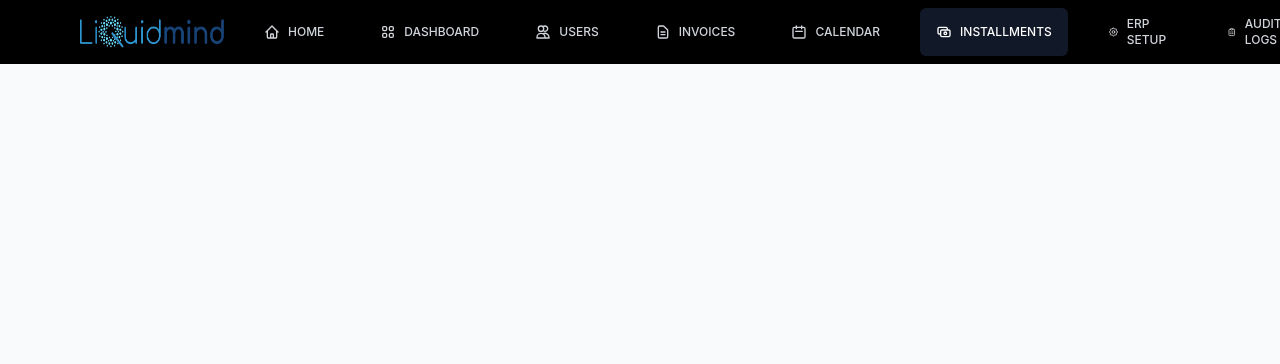
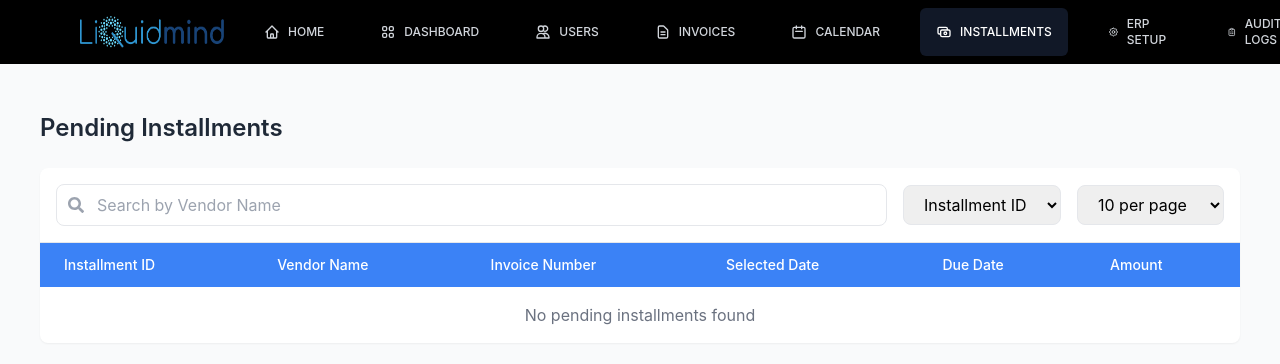
Before and after one commit to thecolossalsparkle/liquidrbac, a React (Create React App) app: page /installments in a window 1280 px wide. Shown: the top 364 px of the page. Built offline with nearby package versions, Linux system fonts and the light colour scheme.

Commit message:
Installments page

```diff
--- a/package.json
+++ b/package.json
@@ -8,8 +8,10 @@
     "date-fns": "^4.1.0",
     "react": "^18.2.0",
     "react-dom": "^18.2.0",
+    "react-icons": "^5.4.0",
     "react-router-dom": "^6.28.2",
     "react-scripts": "5.0.1",
+    "styled-components": "^6.1.14",
     "web-vitals": "^4.2.4"
   },
   "scripts": {
--- a/src/App.js
+++ b/src/App.js
@@ -6,6 +6,7 @@ import Users from './pages/Users';
 import Invoices from './pages/Invoices';
 import Calendar from './pages/Calendar';
 import Home from './pages/Home';
+import Installments from './pages/Installments';
 import './App.css';
 
 function App() {
@@ -18,6 +19,7 @@ function App() {
           <Route path="/users" element={<Users />} />
           <Route path="/invoices" element={<Invoices />} />
           <Route path="/calendar" element={<Calendar />} />
+          <Route path="/installments" element={<Installments />} />
         </Routes>
       </PageLayout>
     </Router>
--- /dev/null
+++ b/src/components/installments/InstallmentsFilters.jsx
@@ -0,0 +1,51 @@
+import React from 'react';
+import { FaSearch } from 'react-icons/fa';
+
+const InstallmentsFilters = ({
+  searchQuery,
+  setSearchQuery,
+  selectedFilter,
+  setSelectedFilter,
+  itemsPerPage,
+  setItemsPerPage
+}) => {
+  const filterOptions = ['Installment ID', 'Vendor Name'];
+  const pageOptions = [10, 20, 30, 50];
+
+  return (
+    <div className="p-4 border-b flex items-center gap-4">
+      <div className="relative flex-1">
+        <FaSearch className="absolute left-3 top-1/2 transform -translate-y-1/2 text-gray-400" />
+        <input
+          type="text"
+          placeholder="Search by Vendor Name"
+          className="pl-10 pr-4 py-2 border rounded-lg w-full focus:outline-none focus:ring-2 focus:ring-blue-500"
+          value={searchQuery}
+          onChange={(e) => setSearchQuery(e.target.value)}
+        />
+      </div>
+
+      <select
+        className="border rounded-lg px-4 py-2 focus:outline-none focus:ring-2 focus:ring-blue-500"
+        value={selectedFilter}
+        onChange={(e) => setSelectedFilter(e.target.value)}
+      >
+        {filterOptions.map(option => (
+          <option key={option} value={option}>{option}</option>
+        ))}
+      </select>
+
+      <select
+        className="border rounded-lg px-4 py-2 focus:outline-none focus:ring-2 focus:ring-blue-500"
+        value={itemsPerPage}
+        onChange={(e) => setItemsPerPage(Number(e.target.value))}
+      >
+        {pageOptions.map(option => (
+          <option key={option} value={option}>{option} per page</option>
+        ))}
+      </select>
+    </div>
+  );
+};
+
+export default InstallmentsFilters;
--- /dev/null
+++ b/src/components/installments/InstallmentsHeader.jsx
@@ -0,0 +1,13 @@
+import React from 'react';
+
+const InstallmentsHeader = () => {
+  return (
+    <div className="flex justify-between items-center">
+      <h1 className="text-2xl font-semibold text-gray-800">
+        Pending Installments
+      </h1>
+    </div>
+  );
+};
+
+export default InstallmentsHeader;
--- /dev/null
+++ b/src/components/installments/InstallmentsTable.jsx
@@ -0,0 +1,59 @@
+import React from 'react';
+
+const InstallmentsTable = ({ installments }) => {
+  const headers = [
+    'Installment ID',
+    'Vendor Name',
+    'Invoice Number',
+    'Selected Date',
+    'Due Date',
+    'Amount'
+  ];
+
+  return (
+    <div className="overflow-x-auto">
+      <table className="min-w-full">
+        <thead>
+          <tr className="bg-blue-500">
+            {headers.map((header) => (
+              <th
+                key={header}
+                className="px-6 py-3 text-left text-sm font-medium text-white"
+              >
+                {header}
+              </th>
+            ))}
+          </tr>
+        </thead>
+        <tbody>
+          {installments.length === 0 ? (
+            <tr>
+              <td
+                colSpan={headers.length}
+                className="px-6 py-4 text-center text-gray-500"
+              >
+                No pending installments found
+              </td>
+            </tr>
+          ) : (
+            installments.map((installment) => (
+              <tr
+                key={installment.id}
+                className="border-b hover:bg-gray-50"
+              >
+                <td className="px-6 py-4">{installment.id}</td>
+                <td className="px-6 py-4">{installment.vendorName}</td>
+                <td className="px-6 py-4">{installment.invoiceNumber}</td>
+                <td className="px-6 py-4">{installment.selectedDate}</td>
+                <td className="px-6 py-4">{installment.dueDate}</td>
+                <td className="px-6 py-4">{installment.amount}</td>
+              </tr>
+            ))
+          )}
+        </tbody>
+      </table>
+    </div>
+  );
+};
+
+export default InstallmentsTable;
--- /dev/null
+++ b/src/pages/Installments.jsx
@@ -0,0 +1,30 @@
+import React, { useState } from 'react';
+import InstallmentsHeader from '../components/installments/InstallmentsHeader';
+import InstallmentsTable from '../components/installments/InstallmentsTable';
+import InstallmentsFilters from '../components/installments/InstallmentsFilters';
+
+const Installments = () => {
+  const [searchQuery, setSearchQuery] = useState('');
+  const [selectedFilter, setSelectedFilter] = useState('Installment ID');
+  const [itemsPerPage, setItemsPerPage] = useState(10);
+  const [installments, setInstallments] = useState([]);
+
+  return (
+    <div className="p-6">
+      <InstallmentsHeader />
+      <div className="bg-white rounded-lg shadow-sm mt-6">
+        <InstallmentsFilters
+          searchQuery={searchQuery}
+          setSearchQuery={setSearchQuery}
+          selectedFilter={selectedFilter}
+          setSelectedFilter={setSelectedFilter}
+          itemsPerPage={itemsPerPage}
+          setItemsPerPage={setItemsPerPage}
+        />
+        <InstallmentsTable installments={installments} />
+      </div>
+    </div>
+  );
+};
+
+export default Installments;
--- a/src/pages/Invoices.jsx
+++ b/src/pages/Invoices.jsx
@@ -1,4 +1,4 @@
-import React, { useState } from 'react';
+import React, { useState, useMemo } from 'react';
 import SearchInput from '../components/common/SearchInput';
 import Table from '../components/common/Table';
 import Button from '../components/common/Button';
@@ -16,6 +16,7 @@ const Invoices = () => {
   const [showBulkUploadModal, setShowBulkUploadModal] = useState(false);
   const [selectedStatus, setSelectedStatus] = useState('all');
   const [selectedTimeRange, setSelectedTimeRange] = useState('all');
+  const [searchQuery, setSearchQuery] = useState('');
 
   // Mock data for initial render
   const [invoices] = useState([
@@ -72,10 +73,23 @@ const Invoices = () => {
     }
   ]);
 
-  const totalPages = entriesPerPage === 'all' ? 1 : Math.ceil(invoices.length / entriesPerPage);
+  const filteredInvoices = useMemo(() => {
+    if (!searchQuery.trim()) return invoices;
+
+    const searchTerm = searchQuery.toLowerCase().trim();
+    return invoices.filter(invoice =>
+      invoice.id.toLowerCase().includes(searchTerm) ||
+      invoice.customer.toLowerCase().includes(searchTerm) ||
+      invoice.vendor.name.toLowerCase().includes(searchTerm) ||
+      invoice.amount.toLowerCase().includes(searchTerm) ||
+      invoice.status.toLowerCase().includes(searchTerm)
+    );
+  }, [searchQuery, invoices]);
+
+  const totalPages = entriesPerPage === 'all' ? 1 : Math.ceil(filteredInvoices.length / entriesPerPage);
   const paginatedInvoices = entriesPerPage === 'all'
-    ? invoices
-    : invoices.slice((currentPage - 1) * entriesPerPage, currentPage * entriesPerPage);
+    ? filteredInvoices
+    : filteredInvoices.slice((currentPage - 1) * entriesPerPage, currentPage * entriesPerPage);
 
   const handleView = (invoice) => {
     setSelectedInvoice(invoice);
@@ -95,7 +109,10 @@ const Invoices = () => {
   return (
     <div className="space-y-6">
       <div className="flex flex-col sm:flex-row justify-between items-start sm:items-center gap-4">
+        <div>
           <h1 className="text-2xl font-semibold">Invoice Management</h1>
+          <p className="text-gray-500">Manage and track your invoices</p>
+        </div>
         <div className="flex flex-wrap gap-3 w-full sm:w-auto">
           <Button
             variant="secondary"
@@ -118,18 +135,23 @@ const Invoices = () => {
       </div>
 
       <div className="bg-white rounded-lg p-4 sm:p-6 shadow-sm">
-        <div className="space-y-4 mb-6">
-          <div className="w-full">
+        <div className="mb-6">
+          <div className="flex flex-col sm:flex-row sm:items-center gap-4">
+            <div className="w-full sm:flex-1">
               <SearchInput
                 placeholder="Search invoices..."
-              onChange={(e) => console.log(e.target.value)}
+                onChange={(e) => {
+                  setSearchQuery(e.target.value);
+                  setCurrentPage(1); // Reset to first page when searching
+                }}
+                value={searchQuery}
               />
             </div>
-
-          <div className="grid grid-cols-2 gap-2">
+            <div className="relative w-full sm:w-48">
+              <div className="relative">
                 <select
-              className={`form-select rounded-md border-gray-300 w-full ${
-                selectedStatus !== 'all' ? 'bg-blue-50 border-blue-300' : ''
+                  className={`appearance-none w-full px-4 py-2 pl-10 pr-8 border border-gray-300 rounded-lg focus:outline-none focus:ring-1 focus:ring-blue-500 ${
+                    selectedStatus !== 'all' ? 'bg-blue-50' : 'bg-white'
                   }`}
                   value={selectedStatus}
                   onChange={(e) => setSelectedStatus(e.target.value)}
@@ -139,9 +161,23 @@ const Invoices = () => {
                   <option value="pending">Pending</option>
                   <option value="overdue">Overdue</option>
                 </select>
+                <div className="absolute inset-y-0 left-0 pl-3 flex items-center pointer-events-none">
+                  <svg className="h-5 w-5 text-gray-400" viewBox="0 0 24 24" fill="none" stroke="currentColor">
+                    <path strokeLinecap="round" strokeLinejoin="round" strokeWidth={2} d="M9 12l2 2 4-4m6 2a9 9 0 11-18 0 9 9 0 0118 0z" />
+                  </svg>
+                </div>
+                <div className="absolute inset-y-0 right-0 pr-3 flex items-center pointer-events-none">
+                  <svg className="h-5 w-5 text-gray-400" viewBox="0 0 24 24" fill="none" stroke="currentColor">
+                    <path strokeLinecap="round" strokeLinejoin="round" strokeWidth={2} d="M19 9l-7 7-7-7" />
+                  </svg>
+                </div>
+              </div>
+            </div>
+            <div className="relative w-full sm:w-48">
+              <div className="relative">
                 <select
-              className={`form-select rounded-md border-gray-300 w-full ${
-                selectedTimeRange !== 'all' ? 'bg-blue-50 border-blue-300' : ''
+                  className={`appearance-none w-full px-4 py-2 pl-10 pr-8 border border-gray-300 rounded-lg focus:outline-none focus:ring-1 focus:ring-blue-500 ${
+                    selectedTimeRange !== 'all' ? 'bg-blue-50' : 'bg-white'
                   }`}
                   value={selectedTimeRange}
                   onChange={(e) => setSelectedTimeRange(e.target.value)}
@@ -151,6 +187,18 @@ const Invoices = () => {
                   <option value="last_month">Last Month</option>
                   <option value="custom">Custom Range</option>
                 </select>
+                <div className="absolute inset-y-0 left-0 pl-3 flex items-center pointer-events-none">
+                  <svg className="h-5 w-5 text-gray-400" viewBox="0 0 24 24" fill="none" stroke="currentColor">
+                    <path strokeLinecap="round" strokeLinejoin="round" strokeWidth={2} d="M8 7V3m8 4V3m-9 8h10M5 21h14a2 2 0 002-2V7a2 2 0 00-2-2H5a2 2 0 00-2 2v12a2 2 0 002 2z" />
+                  </svg>
+                </div>
+                <div className="absolute inset-y-0 right-0 pr-3 flex items-center pointer-events-none">
+                  <svg className="h-5 w-5 text-gray-400" viewBox="0 0 24 24" fill="none" stroke="currentColor">
+                    <path strokeLinecap="round" strokeLinejoin="round" strokeWidth={2} d="M19 9l-7 7-7-7" />
+                  </svg>
+                </div>
+              </div>
+            </div>
           </div>
         </div>
 
@@ -202,7 +250,7 @@ const Invoices = () => {
         </div>
 
         <div className="mt-4 space-y-4 sm:space-y-0 sm:flex sm:items-center sm:justify-between border-t border-gray-200 pt-4">
-          <div className="flex flex-col sm:flex-row items-start sm:items-center gap-2">
+          <div className="flex flex-col sm:flex-row items-center sm:items-center gap-2">
             <div className="flex items-center gap-2">
               <span className="text-gray-600 whitespace-nowrap">Show entries:</span>
               <select
@@ -220,10 +268,10 @@ const Invoices = () => {
                 <option value="all">All</option>
               </select>
             </div>
-            <span className="text-sm text-gray-700">
-              Showing {entriesPerPage === 'all' ? 'all' : Math.min((currentPage - 1) * entriesPerPage + 1, invoices.length)} to{' '}
-              {entriesPerPage === 'all' ? invoices.length : Math.min(currentPage * entriesPerPage, invoices.length)} of{' '}
-              {invoices.length} entries
+            <span className="text-sm text-gray-700 text-center">
+              Showing {entriesPerPage === 'all' ? 'all' : Math.min((currentPage - 1) * entriesPerPage + 1, filteredInvoices.length)} to{' '}
+              {entriesPerPage === 'all' ? filteredInvoices.length : Math.min(currentPage * entriesPerPage, filteredInvoices.length)} of{' '}
+              {filteredInvoices.length} entries
             </span>
           </div>
 
```
Also changed, not shown: src/pages/Home.jsx (+6 -1 lines), src/pages/Users.jsx (+12 -13 lines), 1 other file (tests, documents, lock files or other folders). Lines whose indentation alone changed are shown as unchanged.
